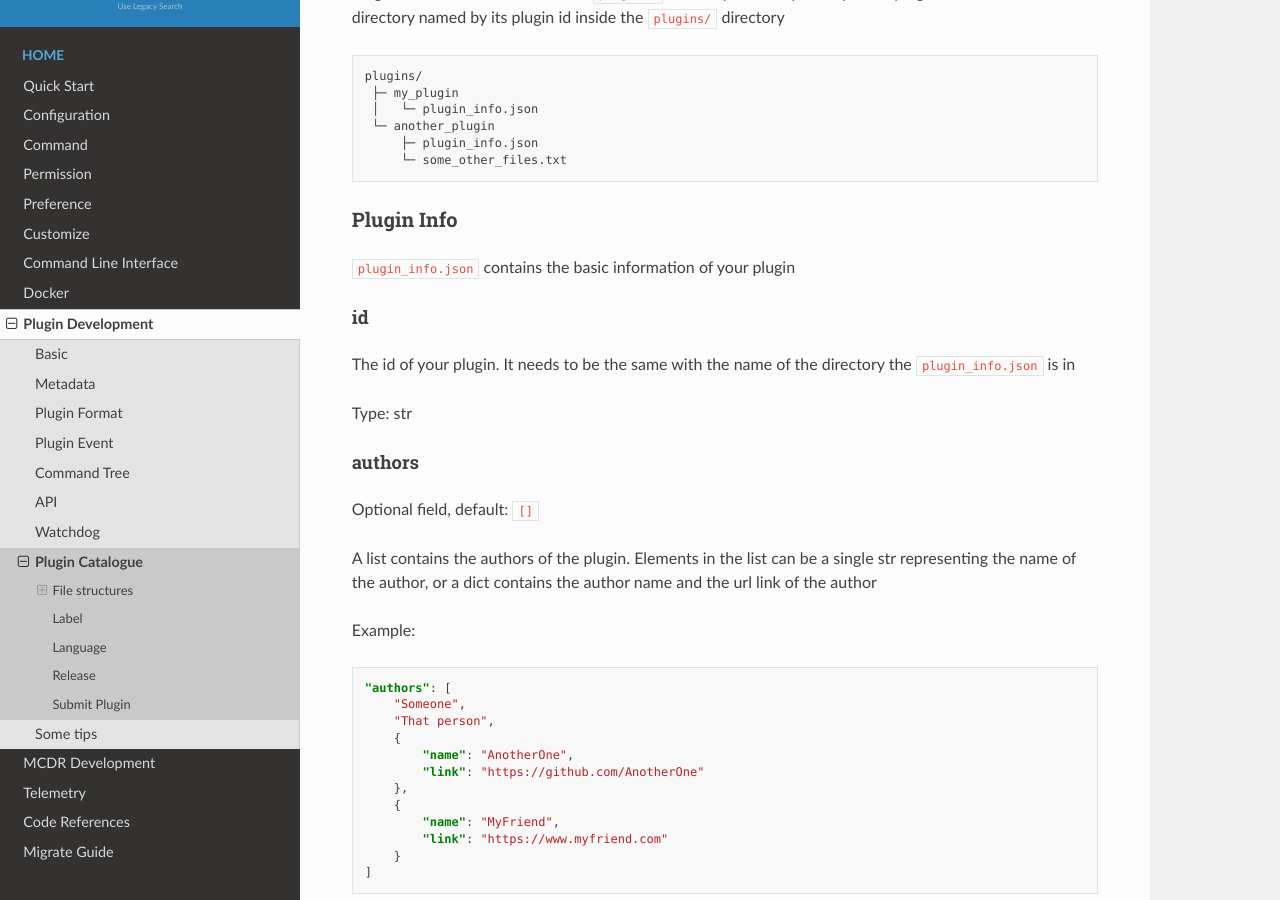
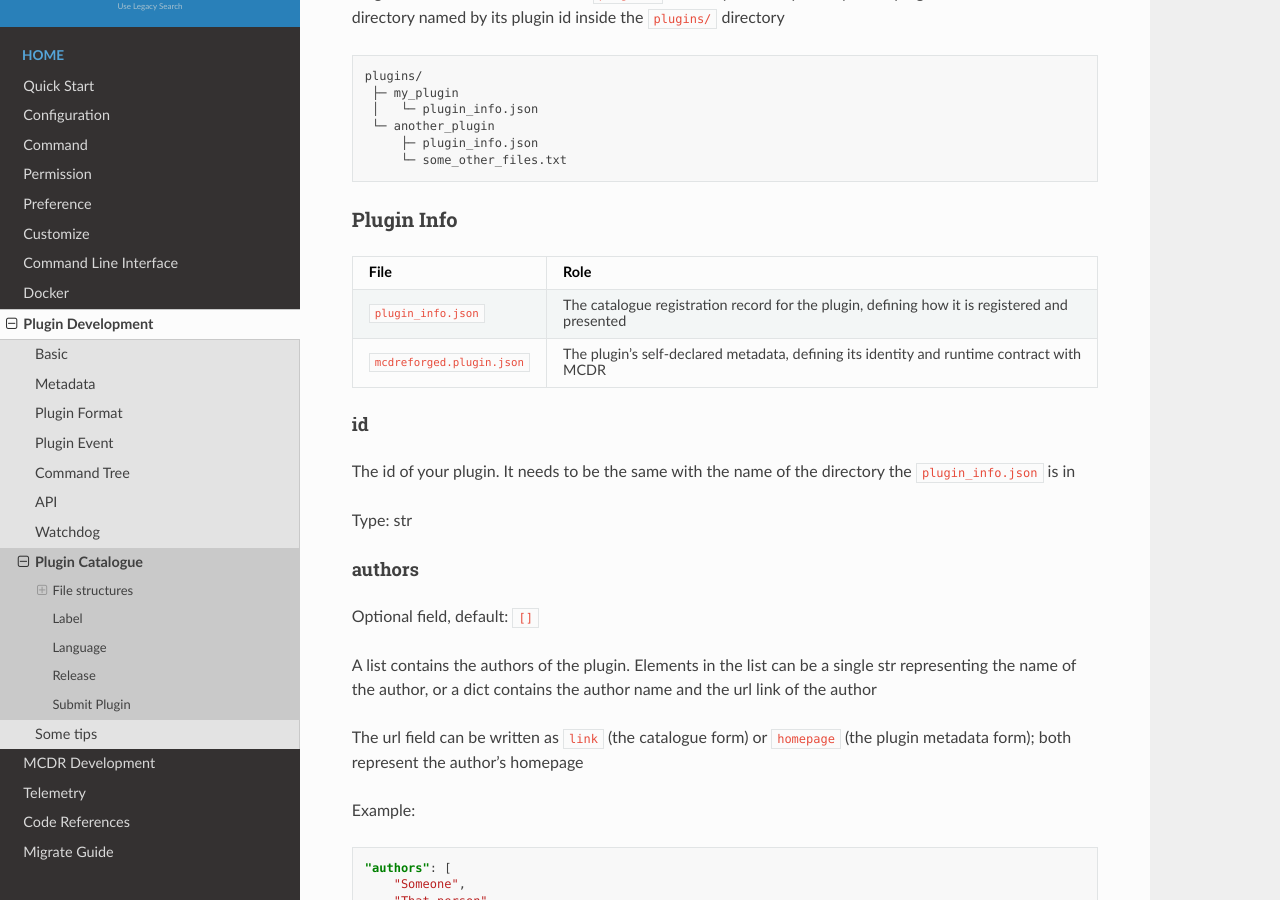
Before and after one commit to MCDReforged/MCDReforged, a Sphinx documentation site: the page built from docs/source/plugin_dev/plugin_catalogue.rst, in a window 1280 px wide and 900 px high, scrolled down 380 px. Built offline with Sphinx 7.4.7 and the Read the Docs theme 3.1.0, drawn with Linux system fonts in a browser that asks for light colours; the version number could not be read and is left out; comment, search, counter and statistics services are not loaded.

Commit message:
docs: update plugin_dev/plugin_catalogue
declaring difference between `plugin_info.json` and `mcdreforged.plugin.json`
resolve #402

```diff
--- a/docs/source/plugin_dev/plugin_catalogue.rst
+++ b/docs/source/plugin_dev/plugin_catalogue.rst
@@ -22,7 +22,15 @@ Plugin information is stored in the ``plugins/`` directory in the repository. Ea
 Plugin Info
 ^^^^^^^^^^^
 
-``plugin_info.json`` contains the basic information of your plugin
+.. list-table::
+    :header-rows: 1
+
+    * - File
+      - Role
+    * - ``plugin_info.json``
+      - The catalogue registration record for the plugin, defining how it is registered and presented
+    * - ``mcdreforged.plugin.json``
+      - The plugin's self-declared metadata, defining its identity and runtime contract with MCDR
 
 id
 ~~
@@ -36,7 +44,10 @@ authors
 
 Optional field, default: ``[]``
 
-A list contains the authors of the plugin. Elements in the list can be a single str representing the name of the author, or a dict contains the author name and the url link of the author
+A list contains the authors of the plugin.
+Elements in the list can be a single str representing the name of the author, or a dict contains the author name and the url link of the author
+
+The url field can be written as ``link`` (the catalogue form) or ``homepage`` (the plugin metadata form); both represent the author's homepage
 
 Example:
 
```
Also changed, not shown: 1 other file.
